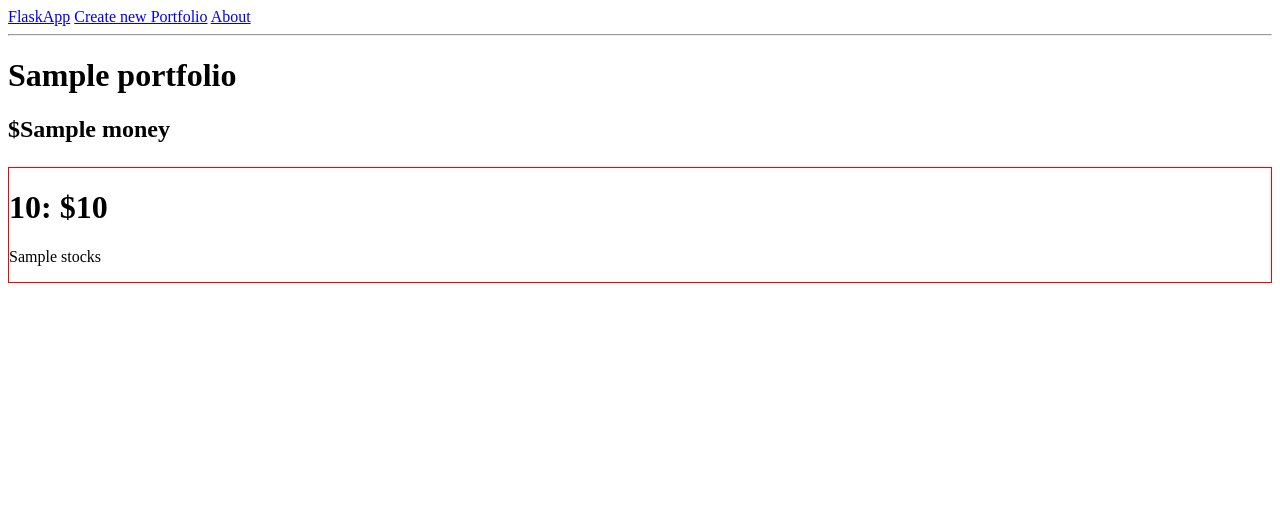
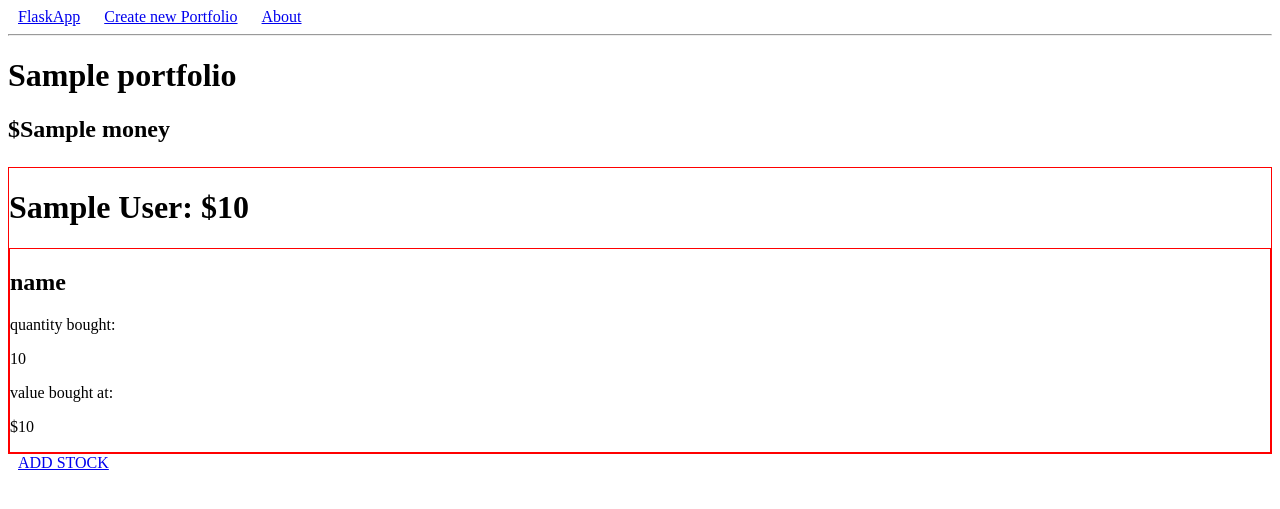
Before and after one commit to taylormock03/StockPortfolio, a Flask app: template Templates/portfolio.html in a window 1280 px wide. Shown: the top 509 px of the page. Run offline with Flask 2, Linux system fonts and the light colour scheme; the template is opened without the code that fills it: most values are stand-ins (such as "Sample title", 1, 10 or a date in 2020).

Commit message:
Complete overhaul of how stocks are stored. You can also now buy new stocks (although prices aren't generated and there are stub data values)

```diff
--- a/Lib/portfolioHandler.py
+++ b/Lib/portfolioHandler.py
@@ -1,6 +1,7 @@
 import os
 
 from Lib.portfolio import Portfolio
+from Lib.stock import Stock
 
 def loadAllPortfolios():
     portfolios = []
--- a/Static/css/styles.css
+++ b/Static/css/styles.css
@@ -14,3 +14,9 @@ p.list{
     color: #970020;
     background-color: #ffd5de;
 }
+
+a {
+    padding: 0px 10px;
+    word-wrap: normal;
+    display: inline-block;
+  }
--- a/Templates/index.html
+++ b/Templates/index.html
@@ -9,8 +9,9 @@
         <div class='list'>
             <h3>{{portfolio.name}}</h3>
             <p>{{portfolio.money}}</p>
+
             <a href="{{ url_for('portfolioOverview', portfolio=portfolio.name) }}">Select</a>
-            <a href="{{ url_for('delete', portfolio=portfolio.name) }}">Select</a>
+            <a href="{{ url_for('deletePortfolio', portfolio=portfolio.name) }}">Delete</a>
         </div>
     {% endfor %}
 {% endblock %}
--- a/Templates/portfolio.html
+++ b/Templates/portfolio.html
@@ -6,14 +6,24 @@
         <h2> ${{portfolio.money}}</p>
     </div>
 
-    {%for stock, values in portfolio.stocks.items()%}
+    {%for stock in portfolio.stocks%}
     <div class = "list">
 
-        <h1>{{stock}}: ${{getStockTotal(portfolio=portfolio, name=stock)}}</h1>
-        <p>{{values}}</p>
+        <h1>{{stock.fullName}}: ${{getStockTotal(stock=stock)}}</h1>
+        {% for purchase in stock.values.keys() %}
+        <div class="list">
+            <h2>{{purchase}}</h2>
+            <p> quantity bought:</p>
+            <p> {{stock.values[purchase]['qty']}}</p>
+            <p> value bought at:</p>
+            <p> ${{stock.values[purchase]['price']}}</p>
+        </div>
+        {% endfor %}
 
     </div>
     {% endfor %}
+
+    <a href="{{ url_for('addStock', portfolio=portfolio.name) }}"> ADD STOCK</a>
 
 
 
--- a/app.py
+++ b/app.py
@@ -47,14 +47,38 @@ def create():
 
 # This will delete any portfolio
 @app.route('/delete/<portfolio>')
-def delete(portfolio):
+def deletePortfolio(portfolio):
     os.remove('Portfolios/'+portfolio+'.json')
     return redirect(url_for('index'))
 
+@app.route('/add/<portfolio>', methods = ('GET', 'POST'))
+def addStock(portfolio):
+    portfolio = loadPortfolio(portfolio + ".json")
+
+    if request.method=="POST":
+        stock = request.form['stock']
+        qty = request.form['qty']
+
+        if not stock:
+            flash("A Stock Name is Required!")
+        elif not qty:
+            flash("Please Specify how many shares you wish to buy")
+        elif not qty.isnumeric():
+            flash('Quantity must be a number!')
+        else:
+            portfolio.addStock(stock, int(qty))
+            return redirect(url_for('portfolioOverview', portfolio=portfolio.name))
+
+
+    return render_template('addStock.html', portfolio=portfolio)
+
 
 # running my methods in the Portfolio class
-def getStockTotal(portfolio, name):
-    return portfolio.getStockTotal(name)
+def getStockTotal(stock):
+
+    return stock.getStockTotal()
+
+
 app.jinja_env.globals.update(getStockTotal=getStockTotal)
 
 
```
Also changed, not shown: Lib/portfolio.py (+38 -15 lines), Lib/stock.py (added, +42 -0 lines), Templates/addStock.html (added, +29 -0 lines).
